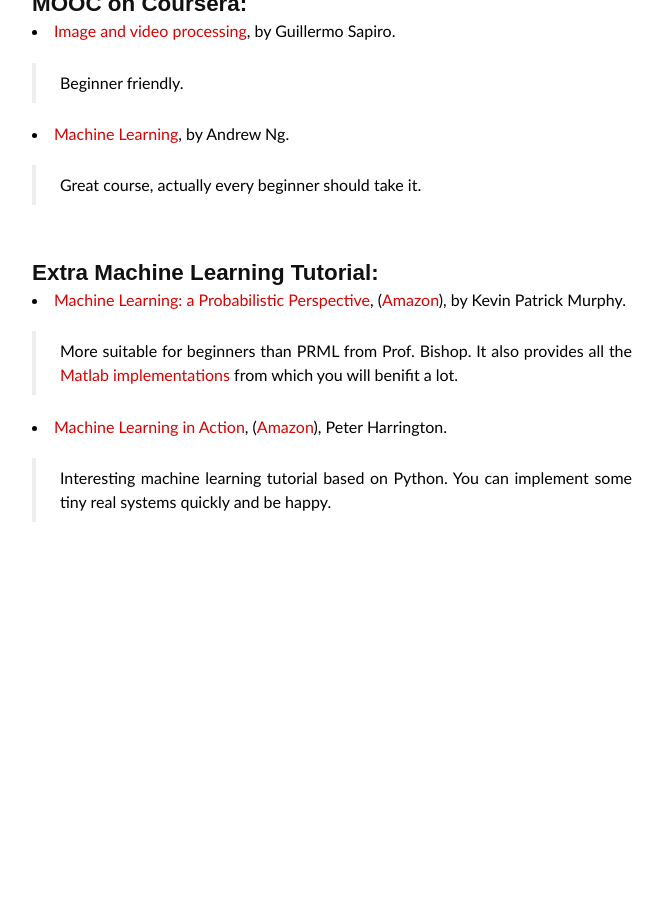
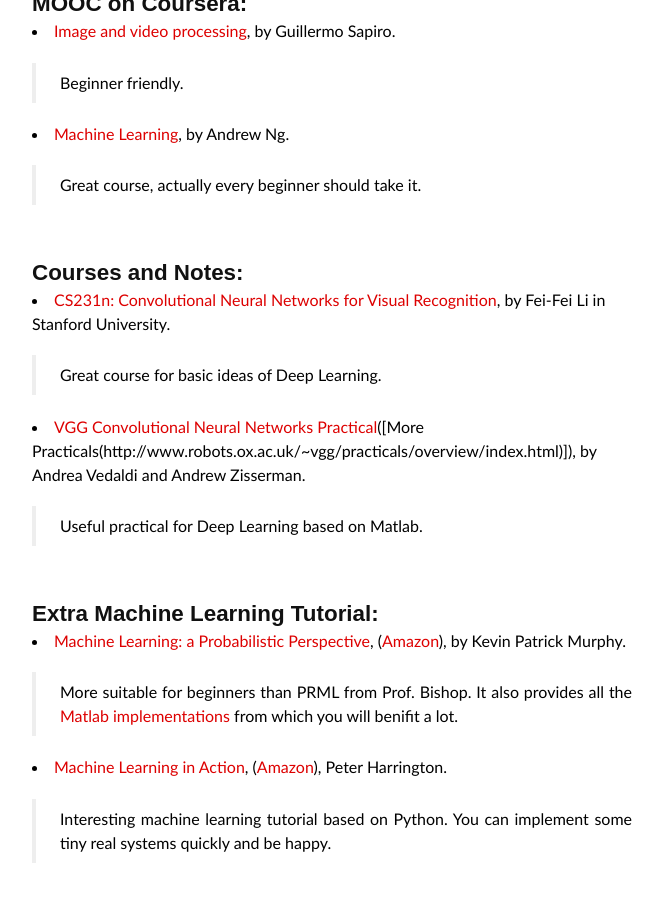
Before and after one commit to ionvision/ionvision.github.io.bk, a Jekyll site: the page built from notes/computer-vision-reading-list.md, in a window 1280 px wide and 900 px high, scrolled down 1437 px. Shown: the whole window, without its empty margins (308-971 px from the left). Built offline with Jekyll 4.4.1, drawn with Linux system fonts in a browser that asks for light colours; nearby versions of some CDN libraries; some web fonts are replaced; before the commit the page ends 2011 px from its top, so only the background shows below that.

Commit message:
Fix CV reading list

```diff
--- a/notes/computer-vision-reading-list.md
+++ b/notes/computer-vision-reading-list.md
@@ -59,6 +59,19 @@ comments: no
 
 <br>
 
+## Courses and Notes:
+
+- [CS231n: Convolutional Neural Networks for Visual Recognition](http://cs231n.stanford.edu/), by Fei-Fei Li in Stanford University.
+
+>Great course for basic ideas of Deep Learning.
+
+
+- [VGG Convolutional Neural Networks Practical](http://www.robots.ox.ac.uk/~vgg/practicals/cnn/)([More Practicals(http://www.robots.ox.ac.uk/~vgg/practicals/overview/index.html)]), by Andrea Vedaldi and Andrew Zisserman.
+
+>Useful practical for Deep Learning based on Matlab.
+
+<br>
+
 ## Extra Machine Learning Tutorial:
 
 - [Machine Learning: a Probabilistic Perspective](http://www.cs.ubc.ca/~murphyk/MLbook/), ([Amazon](http://www.amazon.com/Machine-Learning-Probabilistic-Perspective-Computation/dp/0262018020)), by Kevin Patrick Murphy.
```
